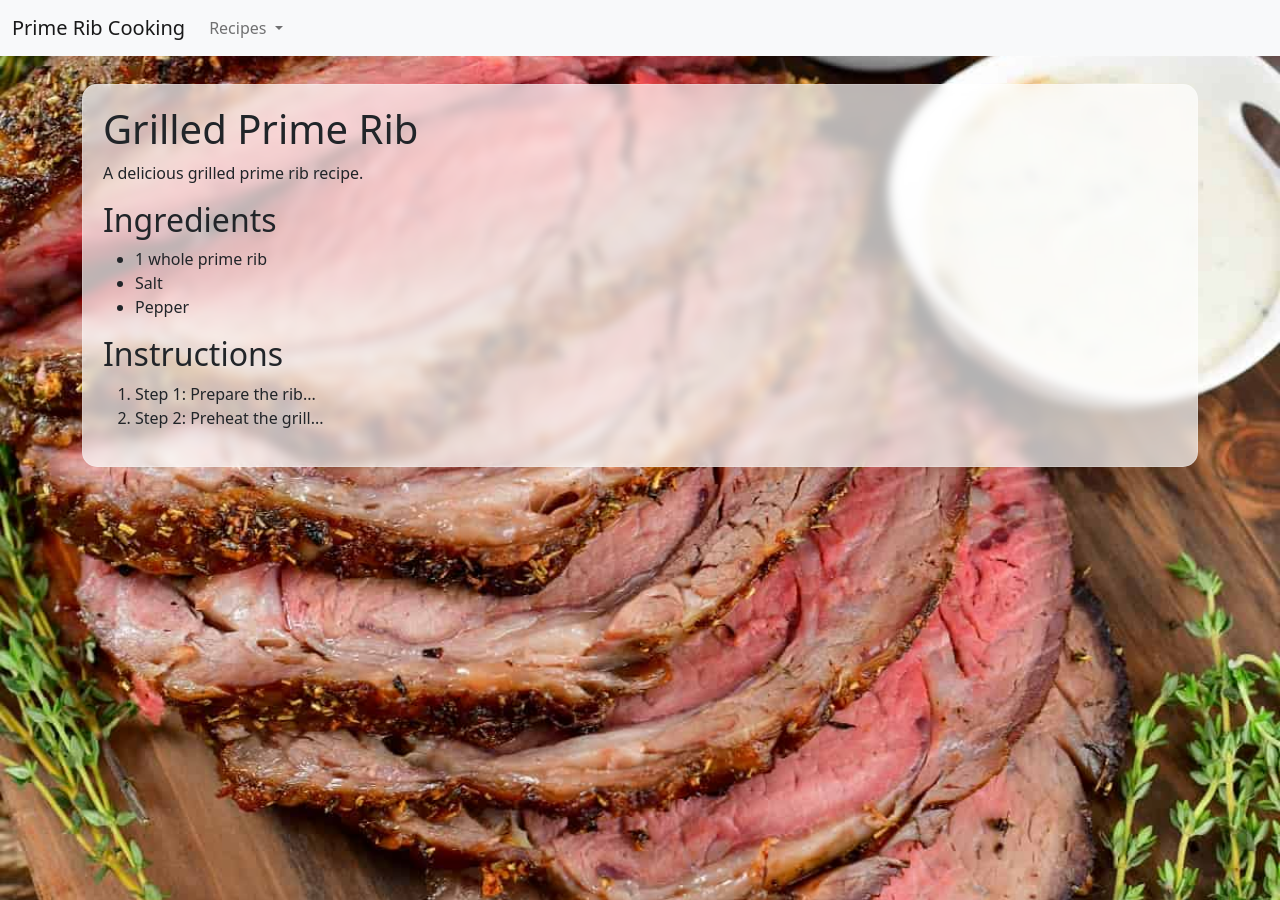
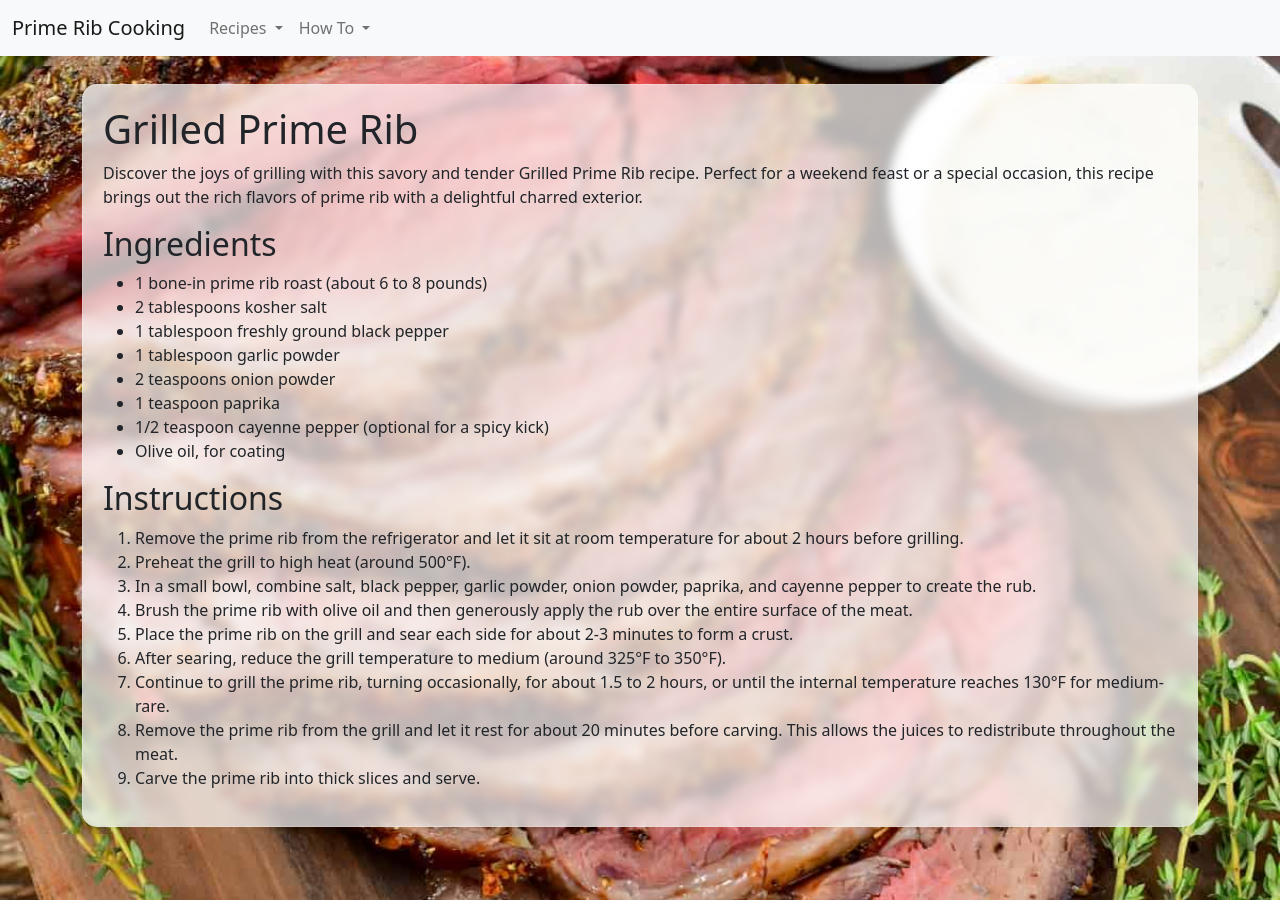
Before and after one commit to Cushychicken/prime-rib, a Jekyll site: the page built from _recipes-essential/grilled-prime-rib.md, in a window 1280 px wide. Built offline with Jekyll 4.4.1, drawn with Linux system fonts in a browser that asks for light colours.

Commit message:
Added recipes and how tos

```diff
--- a/_config.yml
+++ b/_config.yml
@@ -18,7 +18,7 @@
 # You can create any custom variable you would like, and they will be accessible
 # in the templates via {{ site.myvariable }}.
 
-title: Your awesome title
+title: Prime Rib Calculator
 email: your-email@example.com
 description: >- # this means to ignore newlines until "baseurl:"
   A handy calculator for helping you cook prime rib!
@@ -26,7 +26,7 @@ description: >- # this means to ignore newlines until "baseurl:"
   recipes, how-to guides, and tool suggestions!
 baseurl: "" # the subpath of your site, e.g. /blog
 url: "http://www.primeribcalculator.com" # the base hostname & protocol for your site, e.g. http://example.com
-twitter_username: jekyllrb
+#twitter_username: jekyllrb
 github_username:  jekyll
 
 defaults:
@@ -41,6 +41,9 @@ collections:
     output: true
   recipes-sides:
     output: true
+  how_to:
+    output: true
+      #permalink: /how-to/:path/
 
 
 # Exclude from processing.
--- a/_layouts/default.html
+++ b/_layouts/default.html
@@ -61,6 +61,36 @@
             document.getElementById("result").innerHTML = "Cooking Time: " + cookingTime.toFixed(2) + " minutes";
         }
     </script>
+
+	<!-- Structured Data for Recipe (JSON-LD) -->
+	{% if page.layout == "recipe" %}
+	<script type="application/ld+json">
+	{
+	  "@context": "http://schema.org/",
+	  "@type": "Recipe",
+	  "name": "{{ page.title }}",
+	  "description": "{{ page.description }}",
+	  "image": "{{ site.url }}{{ page.image }}",
+	  "author": {
+		"@type": "Person",
+		"name": "{{ page.author | default: site.author }}"
+	  },
+	  "datePublished": "{{ page.date | date: '%Y-%m-%d' }}",
+	  "recipeYield": "{{ page.yield }}",
+	  "recipeIngredient": [
+		{% for ingredient in page.ingredients %}
+		  "{{ ingredient }}"{% unless forloop.last %},{% endunless %}
+		{% endfor %}
+	  ],
+	  "recipeInstructions": [
+		{% for step in page.instructions %}
+		  "{{ step }}"{% unless forloop.last %},{% endunless %}
+		{% endfor %}
+	  ]
+	}
+	</script>
+	{% endif %}
+
 </head>
 <body class="container py-4">
 
@@ -89,11 +119,20 @@
 							{% endfor %}
 						</ul>
 					</li>
-					<!-- Other menu items -->
+					<li class="nav-item dropdown">
+						<a class="nav-link dropdown-toggle" href="#" id="howToDropdown" role="button" data-bs-toggle="dropdown" aria-expanded="false">
+							How To
+						</a>
+						<ul class="dropdown-menu" aria-labelledby="howToDropdown">
+							{% for howto in site.how_to %}
+							<li><a class="dropdown-item" href="{{ howto.url }}">{{ howto.title }}</a></li>
+							{% endfor %}
+						</ul>
+					</li>
 				</ul>
-            </div>
-        </div>
-    </nav>
+			</div>
+		</div>
+	</nav>
 
     <div style="padding-top: 60px;">
         {{ content }}
--- a/_layouts/recipe.html
+++ b/_layouts/recipe.html
@@ -1,7 +1,6 @@
 ---
 layout: default
 ---
-
 <div class="container recipe-content frosted-glass">
     <h1 class="recipe-title">{{ page.title }}</h1>
     <p class="recipe-description">{{ page.description }}</p>
--- a/_recipes-essential/grilled-prime-rib.md
+++ b/_recipes-essential/grilled-prime-rib.md
@@ -1,14 +1,30 @@
 ---
 layout: recipe
 title: "Grilled Prime Rib"
-description: "A delicious grilled prime rib recipe."
+description: "Discover the joys of grilling with this savory and tender Grilled Prime Rib recipe. Perfect for a weekend feast or a special occasion, this recipe brings out the rich flavors of prime rib with a delightful charred exterior."
+image: "/images/grilled-prime-rib.jpg"
+author: "Chef Goodtaste"
+date: 2023-11-25
+yield: "Serves 6 to 8"
 ingredients:
-  - 1 whole prime rib
-  - Salt
-  - Pepper
+  - "1 bone-in prime rib roast (about 6 to 8 pounds)"
+  - "2 tablespoons kosher salt"
+  - "1 tablespoon freshly ground black pepper"
+  - "1 tablespoon garlic powder"
+  - "2 teaspoons onion powder"
+  - "1 teaspoon paprika"
+  - "1/2 teaspoon cayenne pepper (optional for a spicy kick)"
+  - "Olive oil, for coating"
 instructions:
-  - "Step 1: Prepare the rib..."
-  - "Step 2: Preheat the grill..."
+  - "Remove the prime rib from the refrigerator and let it sit at room temperature for about 2 hours before grilling."
+  - "Preheat the grill to high heat (around 500°F)."
+  - "In a small bowl, combine salt, black pepper, garlic powder, onion powder, paprika, and cayenne pepper to create the rub."
+  - "Brush the prime rib with olive oil and then generously apply the rub over the entire surface of the meat."
+  - "Place the prime rib on the grill and sear each side for about 2-3 minutes to form a crust."
+  - "After searing, reduce the grill temperature to medium (around 325°F to 350°F)."
+  - "Continue to grill the prime rib, turning occasionally, for about 1.5 to 2 hours, or until the internal temperature reaches 130°F for medium-rare."
+  - "Remove the prime rib from the grill and let it rest for about 20 minutes before carving. This allows the juices to redistribute throughout the meat."
+  - "Carve the prime rib into thick slices and serve."
 ---
 
-Additional content (if any) goes here.
+Enjoy this classic grilled prime rib that's sure to impress your guests with its mouth-watering flavors and perfect tenderness!
```
Also changed, not shown: _how_to/choosing-prime-rib.md (added, +49 -0 lines), _layouts/howto.html (added, +42 -0 lines), _recipes-essential/au-jus.md (added, +28 -0 lines).
